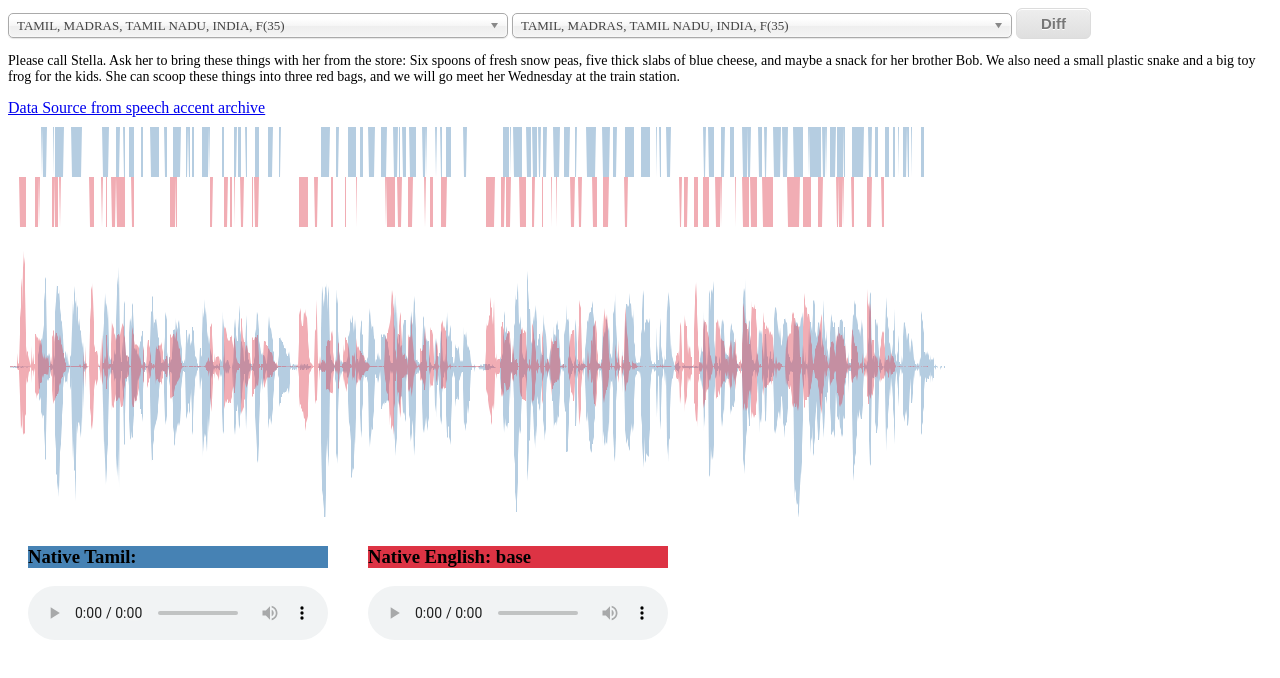
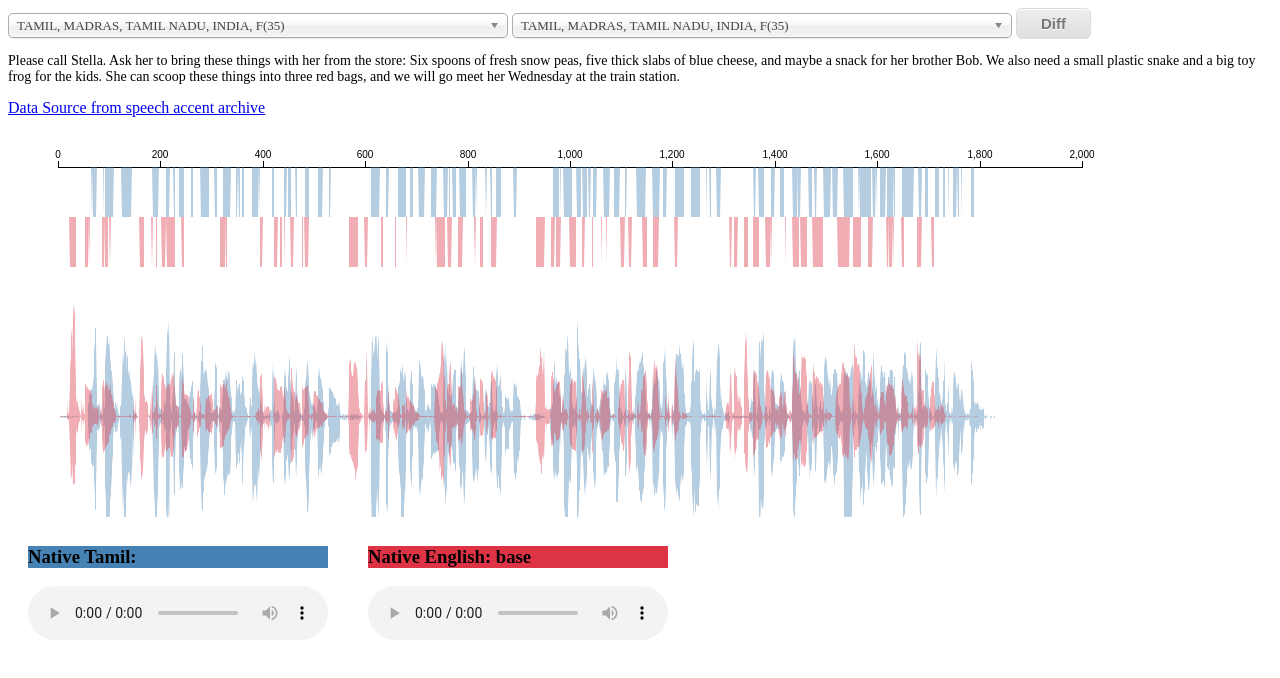
Before and after one commit to Xiaodan/AccentDiff, a website: page index.html in a window 1280 px wide. Drawn offline with Linux system fonts and the light colour scheme.

Commit message:
Added axis at the top

```diff
--- a/style.css
+++ b/style.css
@@ -6,6 +6,17 @@
 .container {
 	display: inline-block;
 	padding: 10px 20px;
+}
+
+.axis text {
+  font: 10px sans-serif;
+}
+
+.axis line,
+.axis path {
+  fill: none;
+  stroke: #000;
+  shape-rendering: crispEdges;
 }
 
 .area {
--- a/viz.js
+++ b/viz.js
@@ -1,13 +1,17 @@
 var width = 1024;
-var height = 400;
+var height = 300;
+var margin_x = 50;
+var margin_y = 50;
 
 var layout = d3.select("body").append("svg");
-	layout.attr("width", 1024)
-		.attr("height", 400)
+	layout.attr("width", width+2*margin_x)
+		.attr("height", height+2*margin_y)
 		.classed("waveform", true);
 
 var x = null;
 var y = null;
+
+var xAxis = null;
 
 /*var layout = container
 			.append("svg")
@@ -25,6 +29,7 @@ function drawWaveForm(datafile, name, cssClass){
 		}
 		var waveform = WaveformData.create(data);
 		console.log(waveform.duration);
+		console.log(waveform);
 		var container = d3.select("body")
 			.append("div")
 			.classed("container", true);
@@ -39,31 +44,43 @@ function drawWaveForm(datafile, name, cssClass){
 			*/
 			x = d3.scale.linear();
 			y = d3.scale.linear();
-			x.domain([0, 2000]).rangeRound([0, width]);
-			y.domain([-d3.max(waveform.max), d3.max(waveform.max)]).rangeRound([offsetX, -offsetX]);
+			x.domain([0, 2000])
+				.rangeRound([0, width]);
+			y.domain([-d3.max(waveform.max), d3.max(waveform.max)])
+				.rangeRound([offsetX, -offsetX]);
+			xAxis = d3.svg.axis().scale(x).orient("top");
+			layout.append("g")
+		    .attr("class", "x axis")
+		    .attr("transform", "translate("+margin_x+"," + margin_y + ")")
+		    .call(xAxis);
+		    console.log("Drawing axis");
 
 		}
 
-		var bars = layout.append("g");
+		var barHeight = 50;
+		var offsetY = (cssClass == "base") ? barHeight + margin_y: margin_y;
+		var bars = layout.append("g")
+			.attr("transform", function(){
+				return "translate("+margin_x+", "+(offsetY)+")";
+			});
 		var waveThreshold = 20;
-		var barHeight = 50;
-		var offsetY = (cssClass == "base") ? barHeight + 10: 10;
 		var barArea = d3.svg.area()
 		  .x(function(d, i){ return x(i); })
 		  .y0(function(d, i){ return 0; })
-		  .y1(function(d, i){ return (d>20) ? 50: 0; });
+		  .y1(function(d, i){ return (d>waveThreshold) ? barHeight: 0; });
 
 		bars.append("path")
 			.datum(waveform.max)
-			.attr("transform", function(){
-				return "translate(0, "+(offsetY)+")";
-			})
 			.classed("area", true)
 			.classed(cssClass, true)
 			.attr("d", barArea);
+		//bars.call(xAxis);
 
-
+		var posWaveY = 1.5*offsetX + barHeight*2 + margin_y;
 		var graph = layout.append("g")
+			.attr("transform", function(){
+		  		return "translate("+margin_x+", "+posWaveY+")";
+		  	});
 			//.attr("transform", function(){ return "translate(0, "+nextY+")"; });
 
 		var area = d3.svg.area()
@@ -73,7 +90,6 @@ function drawWaveForm(datafile, name, cssClass){
 
 		graph.append("path")
 		  .datum(waveform.max)
-		  .attr("transform", function(){ return "translate(0, "+2.5*offsetX+")"; })
 		  .classed("area", true)
 		  .classed(cssClass, true)
 		  .attr("d", area);
@@ -84,6 +100,7 @@ function drawWaveForm(datafile, name, cssClass){
 			.attr("controls", "controls");
 		audioElm.append("source")
 			.attr("src", "./DATA/MP3/"+filename+".mp3");
+
 	});
 }
 
```
